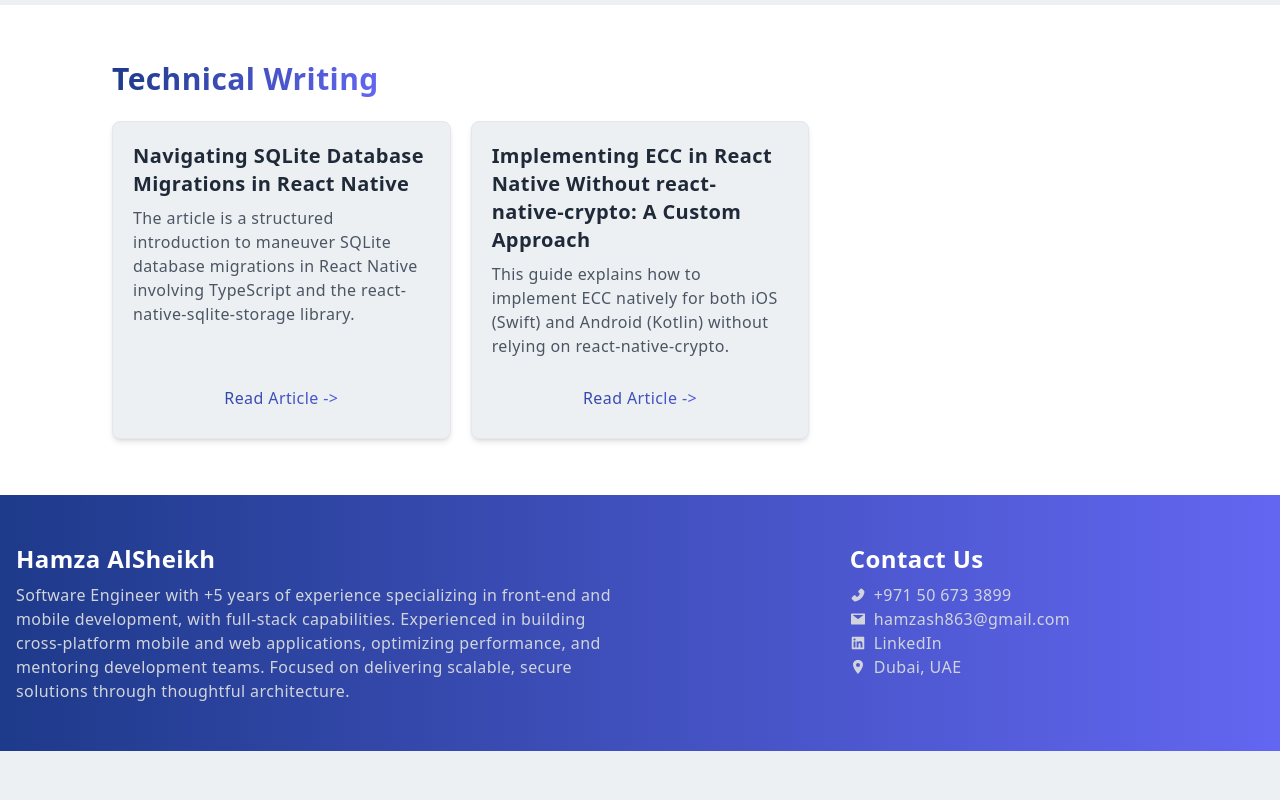
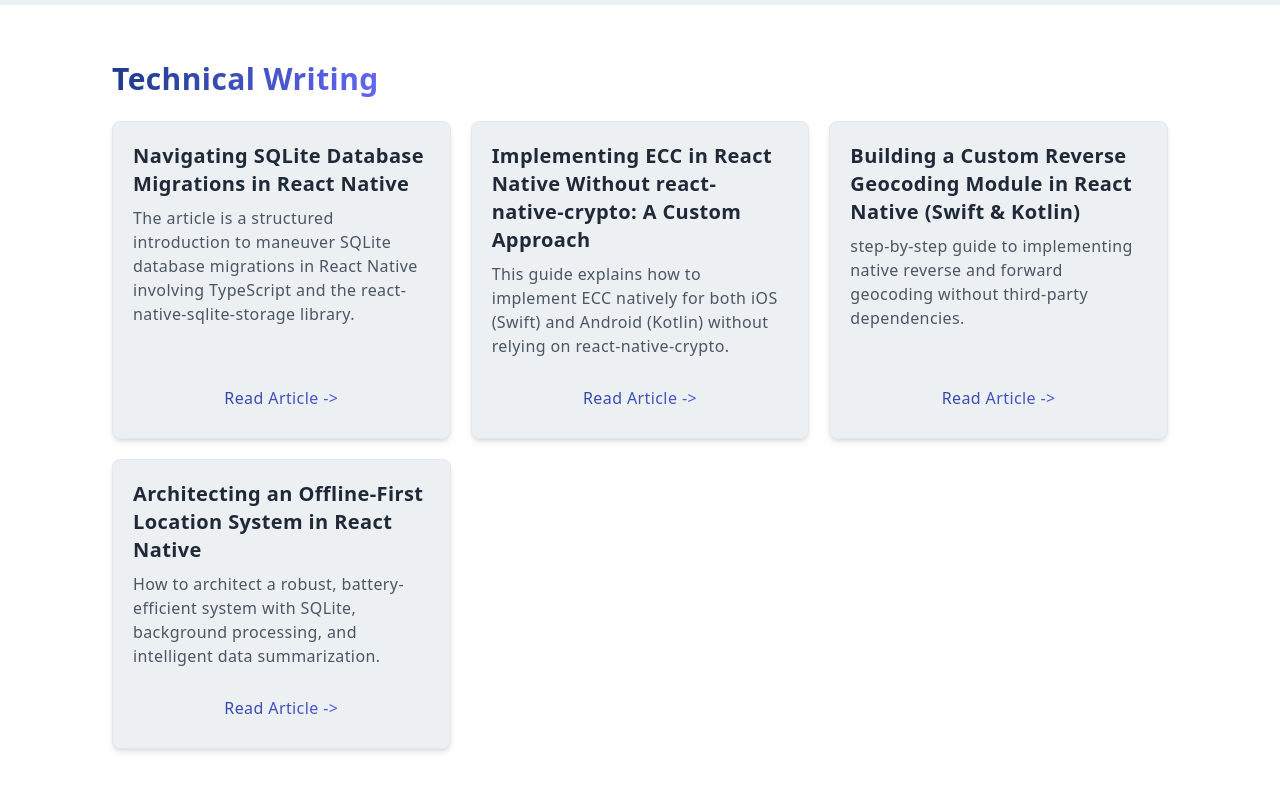
Before and after one commit to Hamza405/Portfolio, a Next.js app: page / in a window 1280 px wide. Shown: the part 2800-3600 px from the top of the page. Before the commit the page ends 3551 px from the top, so only its background shows below. Built offline with nearby package versions, Linux system fonts and the light colour scheme; no server answers; the database is empty.

Commit message:
update: add new blogs

```diff
--- a/src/components/Blog/Blog.tsx
+++ b/src/components/Blog/Blog.tsx
@@ -16,6 +16,21 @@ const blogPosts = [
     description:
       "This guide explains how to implement ECC natively for both iOS (Swift) and Android (Kotlin) without relying on react-native-crypto.",
     link: "https://medium.com/@hamzash863/implementing-ecc-in-react-native-without-react-native-crypto-a-custom-approach-b91904251fe9",
+  },
+  {
+    id: 3,
+    title:
+      "Building a Custom Reverse Geocoding Module in React Native (Swift & Kotlin)",
+    description:
+      "step-by-step guide to implementing native reverse and forward geocoding without third-party dependencies.",
+    link: "https://medium.com/@hamzash863/building-a-custom-reverse-geocoding-module-in-react-native-swift-kotlin-035f72211191",
+  },
+  {
+    id: 4,
+    title: "Architecting an Offline-First Location System in React Native",
+    description:
+      "How to architect a robust, battery-efficient system with SQLite, background processing, and intelligent data summarization.",
+    link: "https://medium.com/@hamzash863/architecting-an-offline-first-location-tracking-system-44e76d91c287",
   },
 ];
 
--- a/src/components/Footer/Footer.tsx
+++ b/src/components/Footer/Footer.tsx
@@ -21,7 +21,7 @@ const Footer: React.FC = () => {
           </div>
           <div className="flex-1 flex flex-col items-center">
             <div>
-              <h3 className="text-2xl font-bold mb-2">Contact Us</h3>
+              <h3 className="text-2xl font-bold mb-2">Contact Me</h3>
               <ul className="text-gray-300">
                 <li className="flex flex-row items-center">
                   <AiFillPhone />
```
